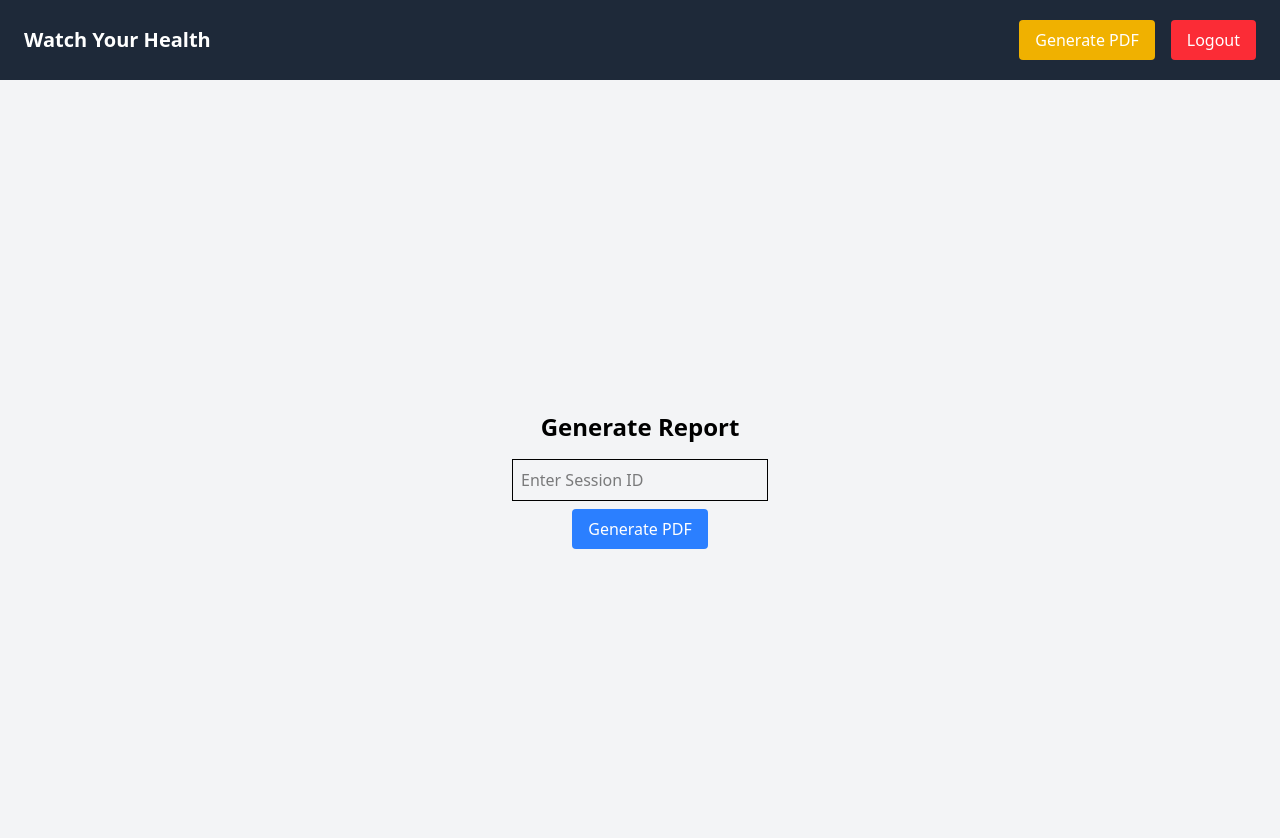
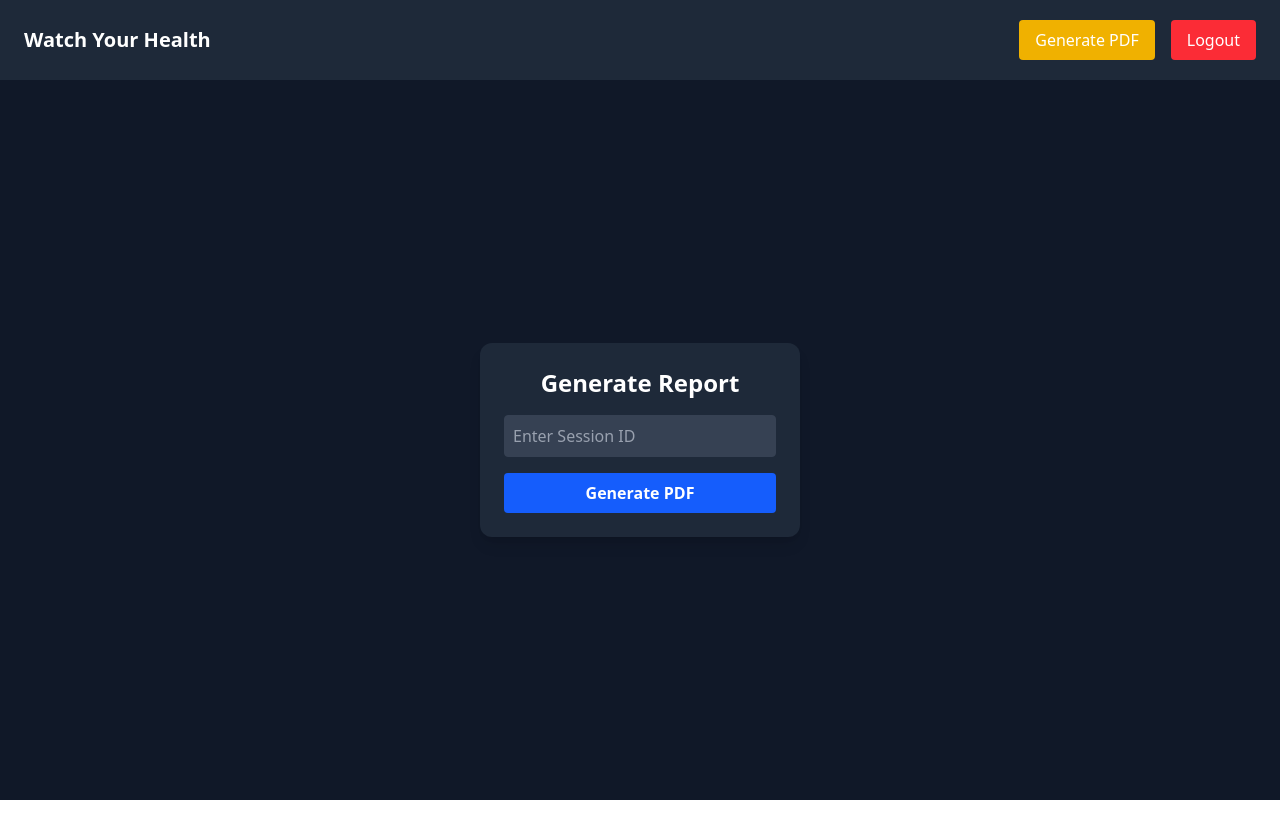
Before and after one commit to Bansod/ReportGenerator, a React (Vite) app in the folder Client/: page /generate-report in a window 1280 px wide. Shown: the top 838 px of the page. After the commit the page ends 800 px from the top, so only its background shows below. Built offline with nearby package versions, Linux system fonts and the light colour scheme; sample sign-in values are in the browser's storage.

Commit message:
UI and theme changes to main pages

```diff
--- a/Client/src/components/TopBar.jsx
+++ b/Client/src/components/TopBar.jsx
@@ -35,13 +35,13 @@ export default function Topbar() {
           <>
             <Link
               to="/signup"
-              className="px-4 py-2 bg-blue-500 rounded hover:bg-blue-600 transition"
+              className="px-4 py-2 bg-blue-500 rounded hover:bg-blue-600 transition cursor-pointer"
             >
               Signup
             </Link>
             <Link
               to="/login"
-              className="px-4 py-2 bg-green-500 rounded hover:bg-green-600 transition"
+              className="px-4 py-2 bg-green-500 rounded hover:bg-green-600 transition cursor-pointer"
             >
               Login
             </Link>
@@ -50,13 +50,13 @@ export default function Topbar() {
           <>
             <Link
               to="/generate-report"
-              className="px-4 py-2 bg-yellow-500 rounded hover:bg-yellow-600 transition"
+              className="px-4 py-2 bg-yellow-500 rounded hover:bg-yellow-600 transition cursor-pointer"
             >
               Generate PDF
             </Link>
             <button
               onClick={handleLogout}
-              className="px-4 py-2 bg-red-500 rounded hover:bg-red-600 transition"
+              className="px-4 py-2 bg-red-500 rounded hover:bg-red-600 transition cursor-pointer"
             >
               Logout
             </button>
--- a/Client/src/pages/Dashboard.jsx
+++ b/Client/src/pages/Dashboard.jsx
@@ -9,15 +9,9 @@ export default function Dashboard() {
   };
 
   return (
-    <div className="p-4">
-      <h1 className="text-3xl font-bold mb-4">Dashboard</h1>
-      <p>Welcome! You are logged in.</p>
-      <button
-        className="mt-4 bg-red-500 text-white px-4 py-2 rounded"
-        onClick={handleLogout}
-      >
-        Logout
-      </button>
+    <div className="p-4 bg-gray-900 h-full text-gray-200 flex items-center flex-col py-5">
+      <h1 className="text-3xl font-bold mb-4">Welcome!</h1>
+      <p>Please head over to the "generate PDF" section to generate your report</p>
     </div>
   );
 }
--- a/Client/src/pages/Login.jsx
+++ b/Client/src/pages/Login.jsx
@@ -69,7 +69,7 @@ export default function Login() {
           <span>Don't have an account?</span>
           <Link
             to="/signup"
-            className="text-green-400 hover:text-green-300 font-medium cursor-pointer"
+            className="text-green-400 hover:underline font-medium cursor-pointer"
           >
             Sign up
           </Link>
--- a/Client/src/pages/ReportGenerator.jsx
+++ b/Client/src/pages/ReportGenerator.jsx
@@ -1,3 +1,76 @@
+// import { useState } from "react";
+
+// export default function ReportGenerator() {
+//   const [sessionId, setSessionId] = useState("");
+//   const [message, setMessage] = useState("");
+//   const [loading, setLoading] = useState(false);
+
+//   const handleGenerate = async () => {
+//     if (!sessionId) {
+//       setMessage("Please enter a session ID");
+//       return;
+//     }
+
+//     setLoading(true);
+//     setMessage("");
+
+//     try {
+//       const token = localStorage.getItem("accessToken");
+//       const res = await fetch(`http://localhost:5000/api/report/generate-report`, {
+//         method: "POST",
+//         headers: {
+//           "Content-Type": "application/json",
+//           "Authorization": `Bearer ${token}`
+//         },
+//         body: JSON.stringify({ session_id: sessionId }),
+//       });
+
+//       const blob = await res.blob();
+
+//       if (blob.type === "application/json") {
+//         const data = await blob.text();
+//         setMessage(JSON.parse(data).message || "Error generating report");
+//       } else {
+//         const url = window.URL.createObjectURL(new Blob([blob]));
+//         const link = document.createElement("a");
+//         link.href = url;
+//         link.setAttribute("download", `${sessionId}_report.pdf`);
+//         document.body.appendChild(link);
+//         link.click();
+//         link.parentNode.removeChild(link);
+//         setMessage("Report generated successfully!");
+//       }
+//     } catch (err) {
+//       console.error(err);
+//       setMessage("Server error");
+//     } finally {
+//       setLoading(false);
+//     }
+//   };
+
+//   return (
+//     <div className="flex flex-col items-center justify-center h-full text-gray-200 bg-gray-900 p-4">
+//       <h2 className="text-2xl font-bold mb-4">Generate Report</h2>
+//       <input
+//         className="border p-2 mb-2 w-64 text-gray-200"
+//         type="text"
+//         placeholder="Enter Session ID"
+//         value={sessionId}
+//         onChange={(e) => setSessionId(e.target.value)}
+//       />
+//       <button
+//         className={`bg-blue-500 text-white px-4 py-2 rounded ${loading ? "opacity-50 cursor-not-allowed" : ""}`}
+//         onClick={handleGenerate}
+//         disabled={loading}
+//       >
+//         {loading ? "Generating..." : "Generate PDF"}
+//       </button>
+//       {message && <p className="mt-2 text-center">{message}</p>}
+//     </div>
+//   );
+// }
+
+
 import { useState } from "react";
 
 export default function ReportGenerator() {
@@ -49,23 +122,27 @@ export default function ReportGenerator() {
   };
 
   return (
-    <div className="flex flex-col items-center justify-center min-h-screen bg-gray-100 p-4">
-      <h2 className="text-2xl font-bold mb-4">Generate Report</h2>
+    <div className="flex items-center justify-center h-[90vh] bg-gray-900">
+      <div className="flex flex-col items-center justify-center bg-gray-800 p-6 rounded-xl shadow-lg space-y-4 w-80">
+        <h2 className="text-2xl font-bold text-white">Generate Report</h2>
         <input
-        className="border p-2 mb-2 w-64"
+          className="w-full p-2 rounded border border-gray-700 bg-gray-700 text-gray-200 placeholder-gray-400 focus:outline-none focus:ring-2 focus:ring-blue-500"
           type="text"
           placeholder="Enter Session ID"
           value={sessionId}
           onChange={(e) => setSessionId(e.target.value)}
         />
         <button
-        className={`bg-blue-500 text-white px-4 py-2 rounded ${loading ? "opacity-50 cursor-not-allowed" : ""}`}
+          className={`w-full px-4 py-2 rounded font-semibold text-white bg-blue-600 hover:bg-blue-500 transition cursor-pointer ${
+            loading ? "opacity-50 cursor-not-allowed" : ""
+          }`}
           onClick={handleGenerate}
           disabled={loading}
         >
           {loading ? "Generating..." : "Generate PDF"}
         </button>
-      {message && <p className="mt-2 text-center">{message}</p>}
+        {message && <p className="text-center text-gray-300">{message}</p>}
+      </div>
     </div>
   );
 }
```
Lines whose indentation alone changed are shown as unchanged.
